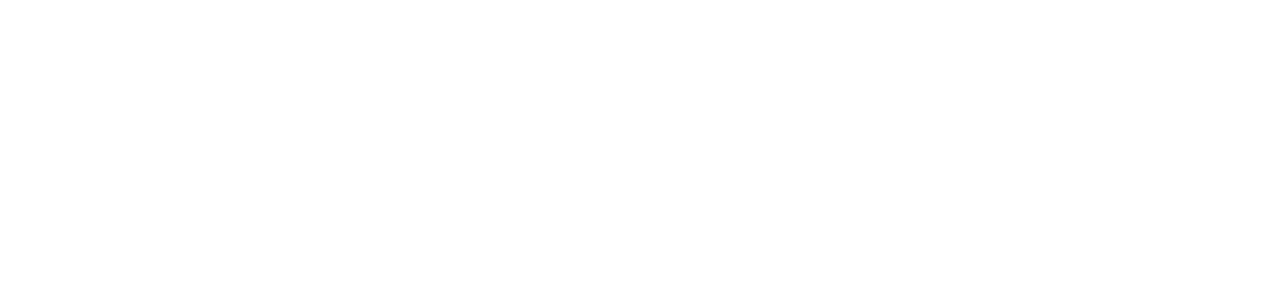
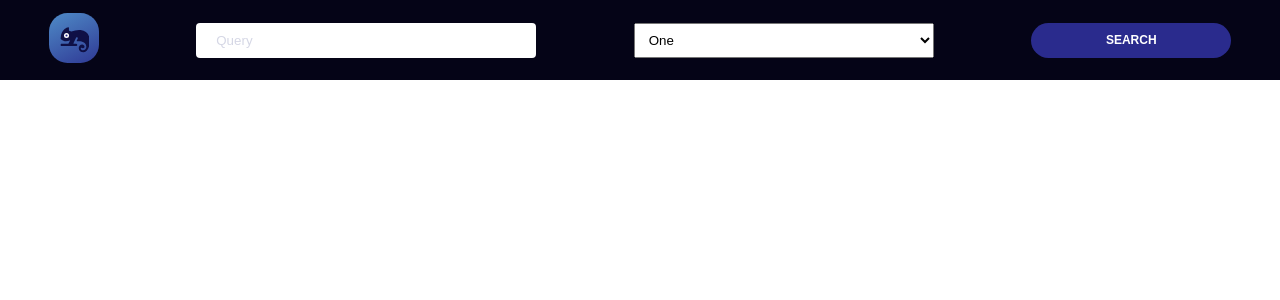
Before and after one commit to ofarukcaki/unsplash-client, a React (Create React App) app: page / in a window 1280 px wide. Shown: the top 300 px of the page. Built offline with nearby package versions, Linux system fonts and the light colour scheme.

Commit message:
Update Navbar

```diff
--- a/src/App.js
+++ b/src/App.js
@@ -1,8 +1,13 @@
 import React from 'react';
 import './App.css';
+import Navbar from './components/Navbar';
 
 function App() {
-  return <div className="App"></div>;
+  return (
+    <div className="App">
+      <Navbar />
+    </div>
+  );
 }
 
 export default App;
--- /dev/null
+++ b/src/components/Navbar.css
@@ -0,0 +1,37 @@
+#header {
+  height: 80px;
+  background: #050417;
+  display: flex;
+  justify-content: space-around;
+  align-items: center;
+}
+
+.search {
+  background: #ffffff;
+  border-radius: 4px;
+  width: 300px;
+  /* height: 35px; */
+  padding: 10px 20px;
+  border: none;
+}
+
+.search::placeholder {
+  color: #d5d7e5;
+}
+
+#collections {
+  width: 300px;
+  height: 35px;
+  padding: 0px 10px;
+}
+
+#search-btn {
+  border: none;
+  background: #2a2b8d;
+  border-radius: 25px;
+  font-weight: 800;
+  font-size: 12px;
+  color: white;
+  width: 200px;
+  height: 35px;
+}
--- a/src/components/Navbar.js
+++ b/src/components/Navbar.js
@@ -0,0 +1,57 @@
+import React from 'react';
+import './Navbar.css';
+
+function Navbar() {
+  return (
+    <div id="header">
+      <div>
+        <Logo width={50} height={50} />
+      </div>
+      <div>
+        <input className="search" type="text" placeholder="Query" />
+      </div>
+      <div>
+        <select id="collections">
+          <option value="one">One</option>
+          <option value="two">Two</option>
+        </select>
+      </div>
+      <div>
+        <button id="search-btn">SEARCH</button>
+      </div>
+    </div>
+  );
+}
+
+const Logo = props => (
+  <svg {...props} viewBox="0 0 70 70" fill="none">
+    <rect width={70} height={70} rx={26} fill="url(#prefix__paint0_linear)" />
+    <g clipPath="url(#prefix__clip0)">
+      <path
+        d="M44.263 23.902a28.744 28.744 0 00-12.945 2.073l-3.287-1.196a22.317 22.317 0 01-.072-3.87.872.872 0 00-.234-.64.854.854 0 00-.62-.269c-.118 0-2.957.043-6.584 3.71-4.045 4.084-4.501 11.907-4.52 12.231a.87.87 0 00.212.616 9.986 9.986 0 005.624 2.873c2.696.35 5.435-.103 7.88-1.304L27.36 42.68a.432.432 0 01-.38.232h-9.27c-.454 0-.888.182-1.209.506a1.738 1.738 0 000 2.443c.32.325.755.507 1.208.507h20.073c.453 0 .887-.183 1.208-.507a1.738 1.738 0 000-2.443 1.699 1.699 0 00-1.208-.506h-3.16a.424.424 0 01-.362-.203.436.436 0 01-.025-.418L37.9 34.6a1.296 1.296 0 01.715-.68 1.272 1.272 0 011.387.325 1.3 1.3 0 01.347.928c-.005.17-.043.338-.112.493l-1.418 3.178a.442.442 0 00.03.412.428.428 0 00.36.197h2.741c4.8 0 10.352 2.257 10.352 7.776a4.784 4.784 0 01-1.377 3.358 4.676 4.676 0 01-3.32 1.394c-.541 0-1.076-.116-1.57-.34a3.853 3.853 0 01-1.295-.956 1.3 1.3 0 01-.233-1.447 1.296 1.296 0 01.745-.674 1.269 1.269 0 011.396.393 1.29 1.29 0 00.956.432c.566-.001 1.11-.229 1.51-.634.4-.405.625-.953.626-1.526a3.063 3.063 0 00-.654-1.816c-2.477-3.338-7.46-.24-7.46 3.54 0 3.781 2.562 6.048 6.833 6.048C54.065 55 57 47.178 57 39.45c0-9.27-4.522-14.792-12.737-15.548z"
+        fill="#0F1046"
+      />
+      <path d="M24.5 35a3.5 3.5 0 100-7 3.5 3.5 0 000 7z" fill="#fff" />
+      <path d="M24.5 33a1.5 1.5 0 100-3 1.5 1.5 0 000 3z" fill="#2A2B8D" />
+    </g>
+    <defs>
+      <linearGradient
+        id="prefix__paint0_linear"
+        x1={64.927}
+        y1={90.29}
+        x2={7.101}
+        y2={-24.348}
+        gradientUnits="userSpaceOnUse"
+      >
+        <stop stopColor="#2A2B8D" />
+        <stop offset={0.033} stopColor="#2B2F8F" />
+        <stop offset={1} stopColor="#559BD1" />
+      </linearGradient>
+      <clipPath id="prefix__clip0">
+        <path fill="#fff" d="M16 18h40v40H16z" />
+      </clipPath>
+    </defs>
+  </svg>
+);
+
+export default Navbar;
```
